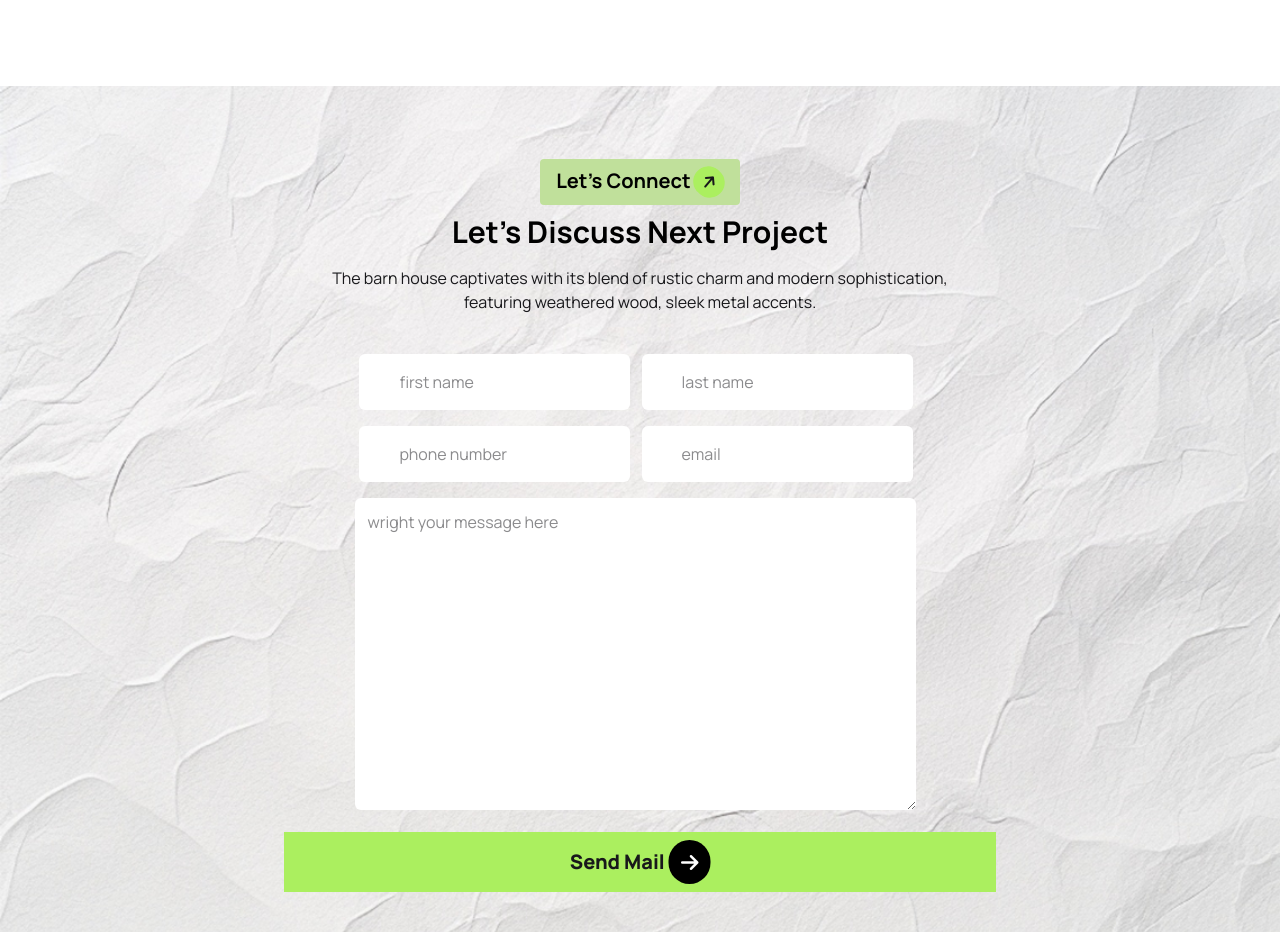
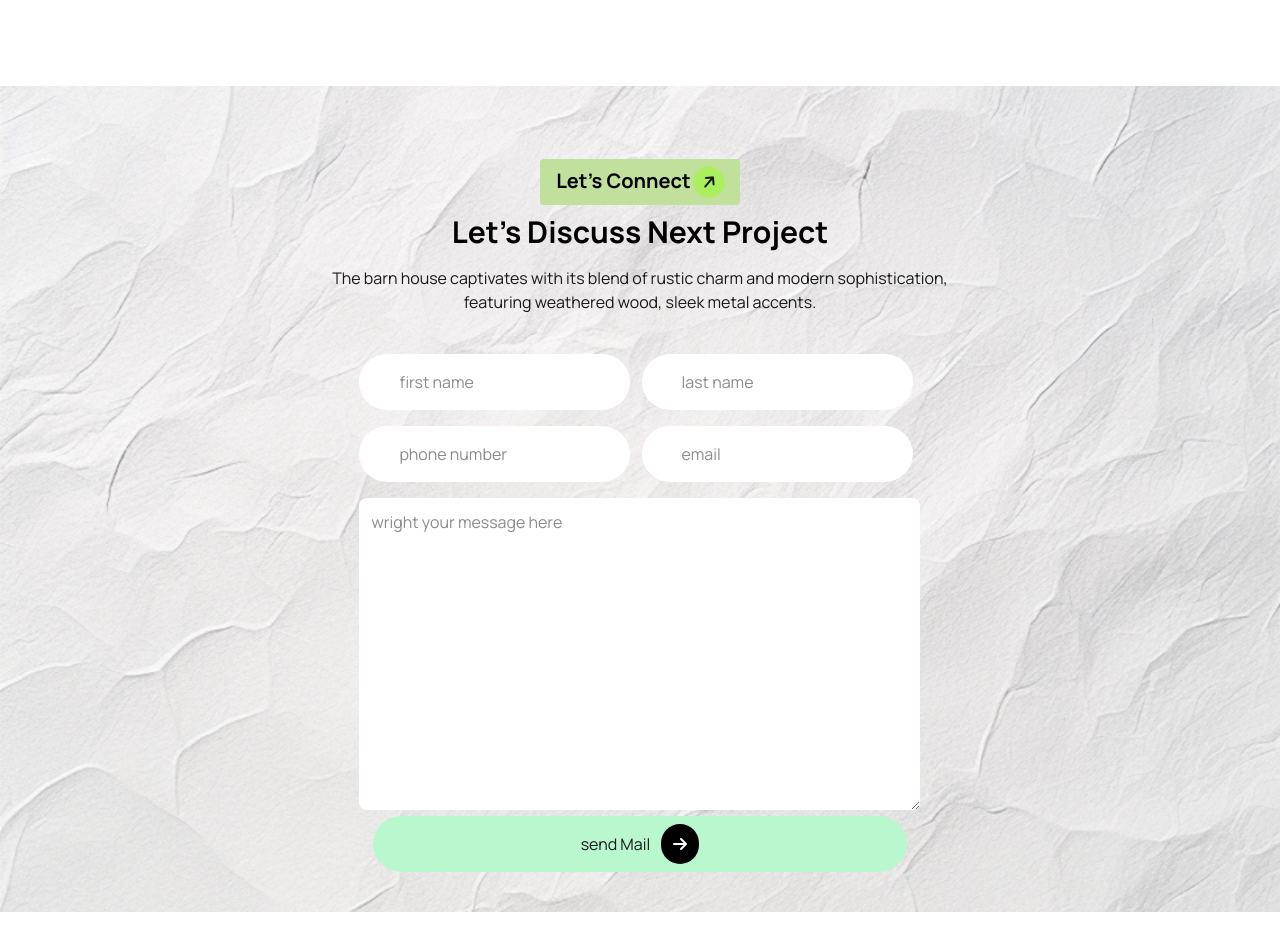
Before and after one commit to mohammadmostofa/tailwind-and-daisyUI-project-three, a plain HTML site: page index.html in a window 1280 px wide. Shown: the part 3400-4332 px from the top of the page. Drawn offline with nearby package versions, Linux system fonts and the light colour scheme.

Commit message:
uploaded

```diff
--- a/index.html
+++ b/index.html
@@ -430,7 +430,10 @@
   background-size: cover;"
   >
 
-    <!-- footer container start-->
+    <div class="container mx-auto">
+
+
+      <!-- footer container start-->
      <div class="flex flex-col justify-center items-center text-center">
 
       <!-- title start -->
@@ -447,21 +450,25 @@
 
     <form class="space-y-4 space-x-2 " action="">
 
-      <input class="px-10 py-4 bg-white rounded-md outline-none border-none" type="text" name="" id="" placeholder="first name">
-      <input class="px-10 py-4 bg-white rounded-md outline-none border-none" type="text" name="" id="" placeholder="last name">
+      <input class="px-10 py-4 bg-white rounded-full outline-none border-none" type="text" name="" id="" placeholder="first name">
+      <input class="px-10 py-4 bg-white rounded-full outline-none border-none" type="text" name="" id="" placeholder="last name">
       <br>
-      <input class="px-10 py-4 bg-white rounded-md outline-none border-none" type="number" name="" id="" placeholder="phone number">
-      <input class="px-10 py-4 bg-white rounded-md outline-none border-none" type="email" name="" id="" placeholder="email">
+      <input class="px-10 py-4 bg-white rounded-full outline-none border-none" type="number" name="" id="" placeholder="phone number">
+      <input class="px-10 py-4 bg-white rounded-full outline-none border-none" type="email" name="" id="" placeholder="email">
       <br>
-      <textarea  class="p-3 rounded-md bg-white outline-none border-none" name="" id="" cols="58" rows="12" placeholder="wright your message here"></textarea>
-      <button class="w-full bg-[#ABEF5F] text-center py-2 text-xl font-black ">
-        Send Mail
-         <i class="fa-solid fa-arrow-left  rotate-180 p-3 text-white bg-black rounded-full"></i>
+      <textarea  class="p-3 rounded-lg bg-white outline-none border-none" name="" id="" cols="58" rows="12" placeholder="wright your message here"></textarea>
+    </form>
+
+    <div>
+      <button class="px-35 md:px-52 py-2 bg-green-200  rounded-full">
+        send Mail <i class="fa-solid fa-arrow-left  rotate-180 p-3 text-white bg-black rounded-full ml-2"></i>
       </button>
-    </form>
+    </div>
 
      </div>
      <!-- footer container end -->
+
+    </div>
 
   </footer>
 
```
